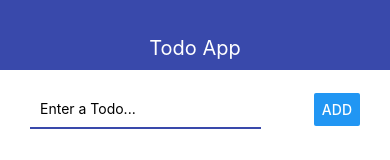
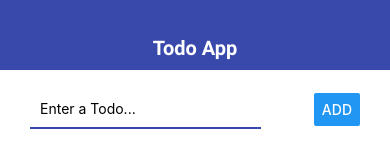
Before and after one commit to Aleksey-Servetnyk/rn-todo-app-demo, a React Native app: screen / in a window 390 px wide. Shown: the top 160 px of the page. Built offline with nearby package versions, Linux system fonts and the light colour scheme.

Commit message:
creating of reusable componrnts ended

```diff
--- a/src/components/Navbar.js
+++ b/src/components/Navbar.js
@@ -1,11 +1,12 @@
 import React from 'react'
-import {View, Text, StyleSheet} from 'react-native'
+import {View, StyleSheet} from 'react-native'
 import { THEME } from '../theme'
+import { AppTextBold } from './ui/AppTextBold'
 
 export const Navbar = (props) => {
     return(
     <View style={styles.navbar}>
-        <Text style={styles.text}>{props.title}</Text>
+        <AppTextBold style={styles.text}>{props.title}</AppTextBold>
     </View>
     )
 }
--- a/src/components/Todo.js
+++ b/src/components/Todo.js
@@ -1,5 +1,6 @@
 import React from 'react'
-import { Text, View, StyleSheet, TouchableOpacity } from 'react-native'
+import { View, StyleSheet, TouchableOpacity } from 'react-native'
+import { AppText } from './ui/AppText'
 
 export const Todo = ({ todo, onRemove, onOpen }) => {
     // const longPressHandler = () => {
@@ -15,7 +16,7 @@
             onLongPress={onRemove.bind(null, todo.id)}
         >
             <View style={styles.todo}>
-                <Text style={styles.title}>{todo.title}</Text>
+                <AppText>{todo.title}</AppText>
             </View>
         </TouchableOpacity>
     )
@@ -30,8 +31,5 @@
         borderColor: 'grey',
         borderRadius: 5,
         marginBottom:10
-    },
-    title: {
-        fontFamily: 'roboto-bold'
     }
 })
--- /dev/null
+++ b/src/components/ui/AppText.js
@@ -0,0 +1,10 @@
+import React from 'react'
+import { Text, StyleSheet } from 'react-native'
+
+export const AppText = (props) => <Text style={{ ...styles.default, ...props.style }}>{props.children}</Text>
+
+const styles = StyleSheet.create({
+    default: {
+        fontFamily: 'roboto-regular'
+    }
+})
--- /dev/null
+++ b/src/components/ui/AppTextBold.js
@@ -0,0 +1,10 @@
+import React from 'react'
+import { Text, StyleSheet } from 'react-native'
+
+export const AppTextBold = (props) => <Text style={{ ...styles.default, ...props.style }}>{props.children}</Text>
+
+const styles = StyleSheet.create({
+    default: {
+        fontFamily: 'roboto-bold'
+    }
+})
--- a/src/screens/TodoScreen.js
+++ b/src/screens/TodoScreen.js
@@ -1,8 +1,9 @@
 import React, { useState } from 'react'
-import { StyleSheet, View, Text, Button } from 'react-native'
+import { StyleSheet, View, Button } from 'react-native'
 import { THEME } from '../theme'
 import { AppCard } from '../components/ui/AppCard'
 import { EditModal } from '../components/EditModal'
+import { AppTextBold } from '../components/ui/AppTextBold'
 
 
 export const TodoScreen = ({ goBack, todo, onRemove, onSave }) => {
@@ -25,7 +26,7 @@
             />
 
             <AppCard style={styles.card}>
-                <Text style={styles.title}>{todo.title}</Text>
+                <AppTextBold style={styles.title}>{todo.title}</AppTextBold>
                 <Button title='Edit' onPress={() => setModal(true)} />
             </AppCard>
 
```
